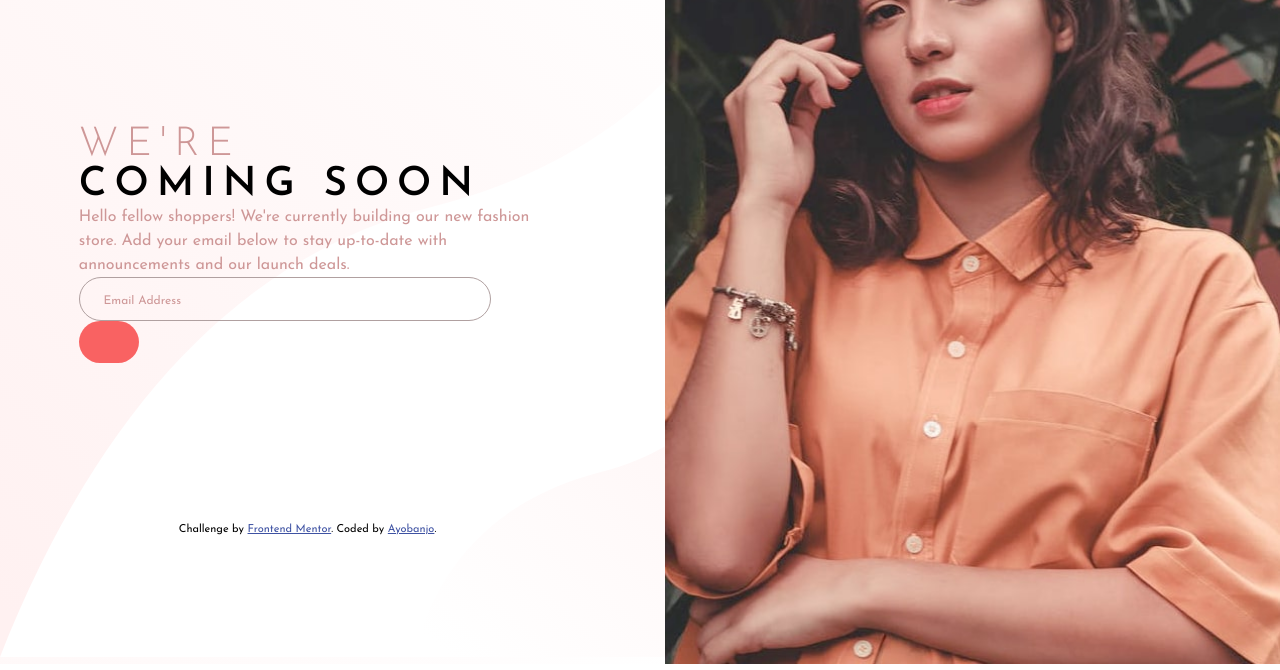
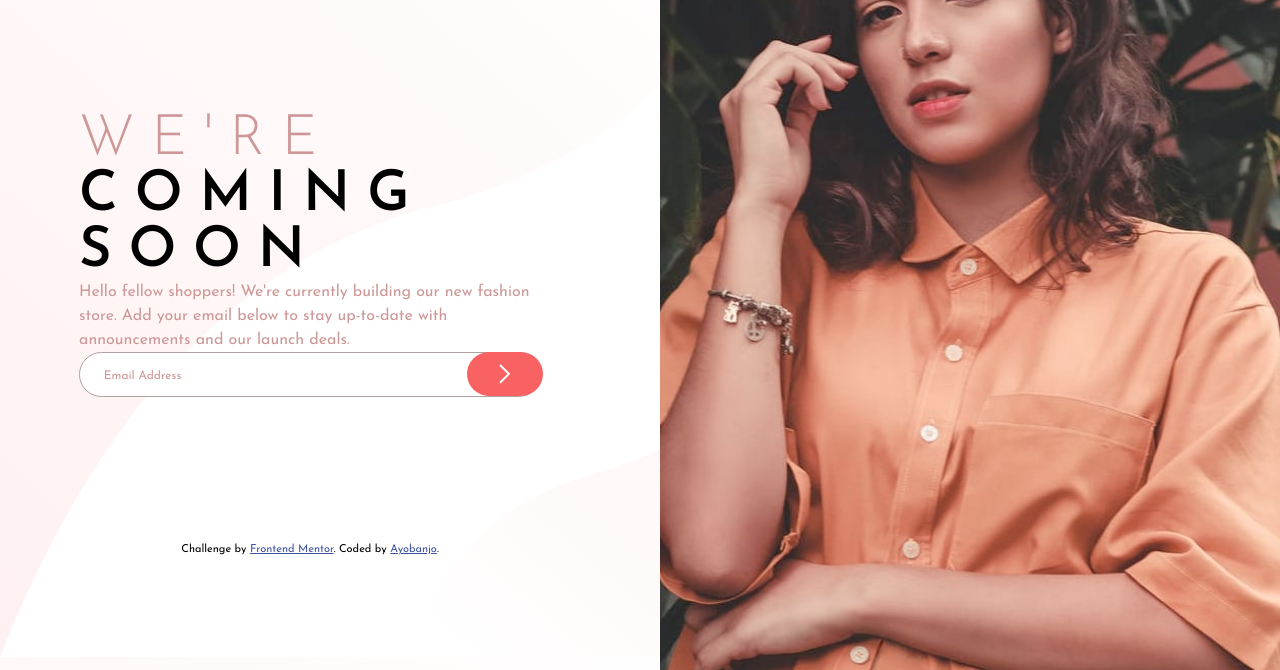
Before and after one commit to ayobanjo/frontend_mentor-3, a plain HTML site: page index.html in a window 1280 px wide. Shown: the part 143-813 px from the top of the page. Drawn offline with Linux system fonts and the light colour scheme.

Commit message:
fixed input and btn

```diff
--- a/style.css
+++ b/style.css
@@ -56,10 +56,11 @@ img {
   margin: 3.2rem 0;
 }
 h1 {
-  letter-spacing: 0.2em;
+  letter-spacing: 0.3em;
+  /* line-break: loose; */
   text-transform: uppercase;
   font-weight: 900;
-  font-size: 2.5rem;
+  font-size: 3.5rem;
 }
 span {
   color: var(--clr-primary-100);
@@ -71,34 +72,40 @@ span {
   color: var(--clr-primary-100);
   line-height: 1.5rem;
 }
+
 .form {
+  width: 100%;
   position: relative;
 }
-#icon_arrow {
-  position: relative;
-  z-index: -1;
-}
+
 input {
-  padding: 1em 1.5em;
+  margin: 0px;
+  padding: 1.5em;
+  width: 100%;
+  outline: none;
+  height: 45px;
+  border: 1px solid var(--clr-neutral-400);
   border-radius: 2rem;
-  border: 1px solid var(--clr-neutral-400);
-  background: transparent;
-  width: 90%;
-  margin: 0 auto;
 }
 input::placeholder {
   font-size: 12px;
   font-family: var(--ff-primary);
   color: var(--clr-primary-100);
 }
+
 .btn {
-  padding: 0.7rem 1.5rem;
-  border-radius: 2rem;
+  position: absolute;
+  top: 0;
+  border-radius: 1.8rem;
+  padding: 0.9em 2rem;
+  right: 0px;
+  z-index: 2;
   border: none;
+
+  cursor: pointer;
+  color: white;
   background-color: var(--clr-primary-300);
-
-  /* position: absolute; */
-  left: 183px;
+  transform: translateX(2px);
 }
 .attribution {
   font-size: 11px;
@@ -116,7 +123,7 @@ input::placeholder {
 
     display: grid;
     /* grid-template-columns: repeat(7, 1fr); */
-    grid-template-columns: 1fr 1fr 50px 2fr;
+    grid-template-columns: 1fr 1fr 2.5rem 2fr;
 
     grid-template-areas:
       "one one . two "
@@ -127,9 +134,6 @@ input::placeholder {
       /* "four four four four two two two" */
       "four four . two";
   }
-  /* #hero {
-    content: url(./images/hero-desktop.jpg);
-  } */
   .one {
     grid-area: one;
   }
```
